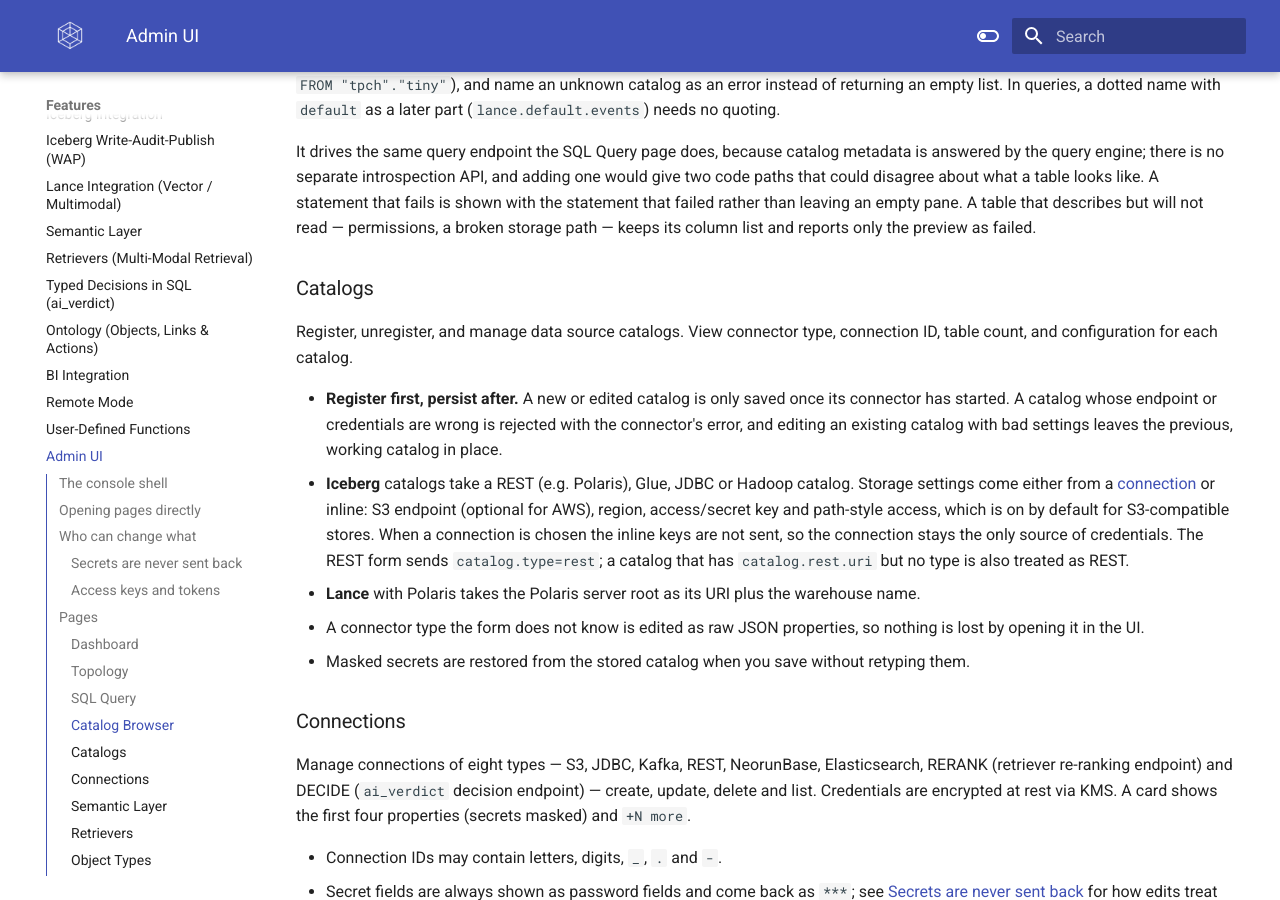
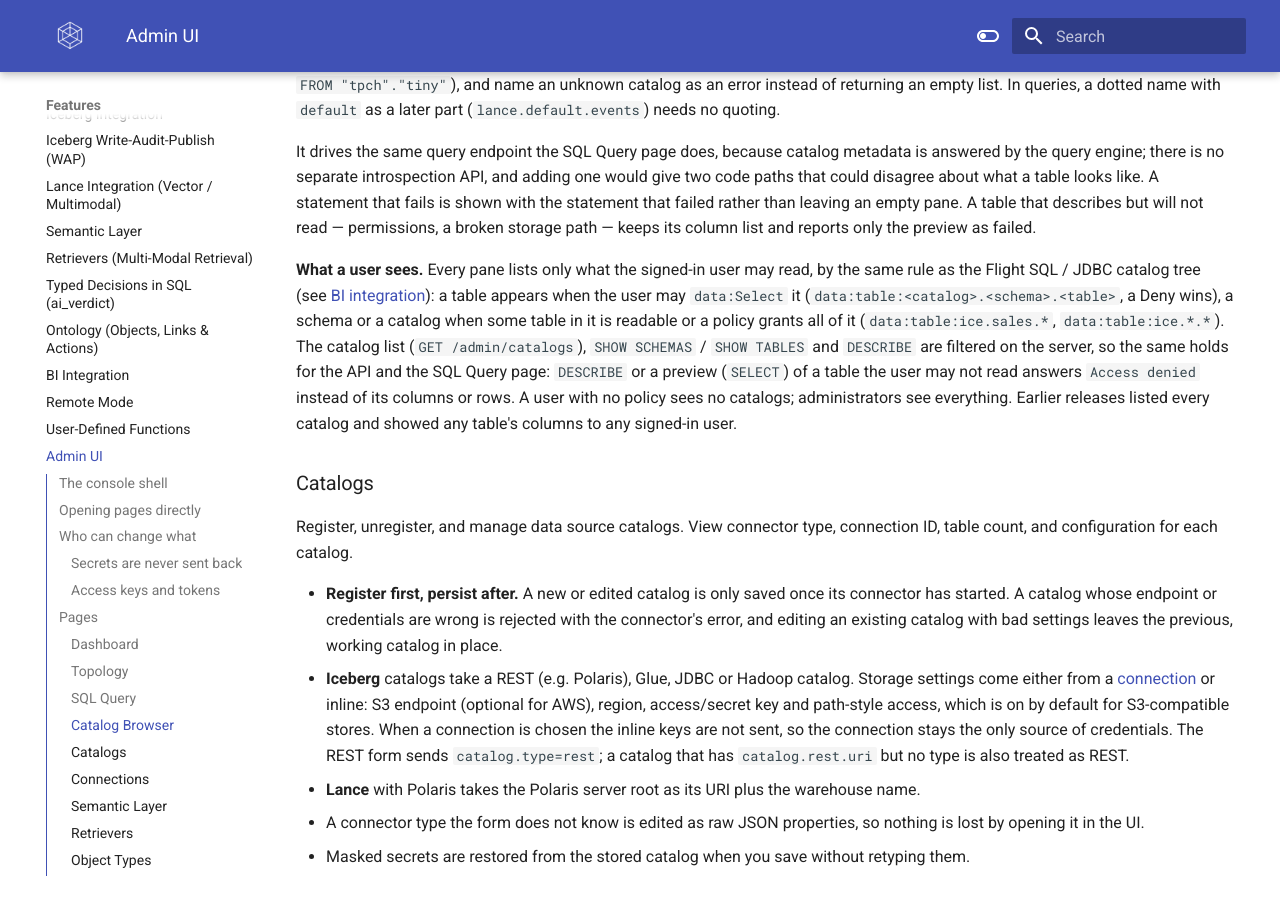
Before and after one commit to cloudcheflabs/ontul-docs, an MkDocs documentation site: the page built from docs/features/admin-ui.md, in a window 1280 px wide and 900 px high, scrolled down 5075 px. Built offline with MkDocs 1.6.1 and Material for MkDocs 9.7.7, drawn with Linux system fonts in a browser that asks for light colours; the version menu is left out; some of the changed text lies outside the part shown.

Commit message:
docs: Catalog Browser / catalog list / DESCRIBE / lineage show a non-administrator only what they may read; a replaced spill / exchange backend is closed once unused
Co-Authored-By: Claude Opus 5.5 <noreply@anthropic.com>

```diff
--- a/docs/features/admin-ui.md
+++ b/docs/features/admin-ui.md
@@ -215,6 +215,16 @@ that could disagree about what a table looks like. A statement that fails is sho
 statement that failed rather than leaving an empty pane. A table that describes but will not read —
 permissions, a broken storage path — keeps its column list and reports only the preview as failed.
 
+**What a user sees.** Every pane lists only what the signed-in user may read, by the same rule as the
+Flight SQL / JDBC catalog tree (see [BI integration](bi-integration.md)): a table appears when the user
+may `data:Select` it (`data:table:<catalog>.<schema>.<table>`, a Deny wins), a schema or a catalog when
+some table in it is readable or a policy grants all of it (`data:table:ice.sales.*`,
+`data:table:ice.*.*`). The catalog list (`GET /admin/catalogs`), `SHOW SCHEMAS` / `SHOW TABLES` and
+`DESCRIBE` are filtered on the server, so the same holds for the API and the SQL Query page: `DESCRIBE`
+or a preview (`SELECT`) of a table the user may not read answers `Access denied` instead of its columns
+or rows. A user with no policy sees no catalogs; administrators see everything. Earlier releases listed
+every catalog and showed any table's columns to any signed-in user.
+
 ### Catalogs
 
 Register, unregister, and manage data source catalogs. View connector type, connection ID, table count, and configuration for each catalog.
@@ -345,7 +355,8 @@ under a name that is already taken answers `409` instead of replacing the other
 Table-level lineage graph built from executed DML, views, started flows and edges pushed by other
 engines: which sources feed which targets, each edge labelled with the operation that introduced it
 (`CTAS`, `INSERT_INTO`, `MERGE_INTO`, `VIEW`, …). Enter a table, pick direction and depth; click a node
-for its column-level lineage and downstream impact. See [Data Lineage](data-lineage.md).
+for its column-level lineage and downstream impact. A non-administrator traces only from a table they
+may read and sees only the tables they may read in the graph. See [Data Lineage](data-lineage.md).
 
 ### Audit
 
@@ -391,7 +402,9 @@ One S3 connection and base prefix cover all four (dependencies directly under th
 | Flow exchange | streaming jobs started afterwards; running jobs keep the checkpoint backend they started with |
 
 (Before this release dependency uploads kept the storage the master booted with until it restarted, and
-spill kept the worker's boot backend.) The page lists the same per-area summary under its title. **Test Connection** checks the bucket of the prefix with the stored keys — it reads
+spill kept the worker's boot backend.) The spill / exchange backend a switch replaces is closed on the
+worker once nothing uses it any more — at once, or when the last spill written to it is released or the last
+streaming job that started on it ends. The page lists the same per-area summary under its title. **Test Connection** checks the bucket of the prefix with the stored keys — it reads
 the bucket and writes and deletes a probe object under the prefix. Job logs of work running on workers
 are shipped to `<prefix>/job-logs` once S3 is chosen.
 
```
Also changed, not shown: docs/features/bi-integration.md (+2 -1 lines), docs/features/data-lineage.md (+5 -1 lines).
